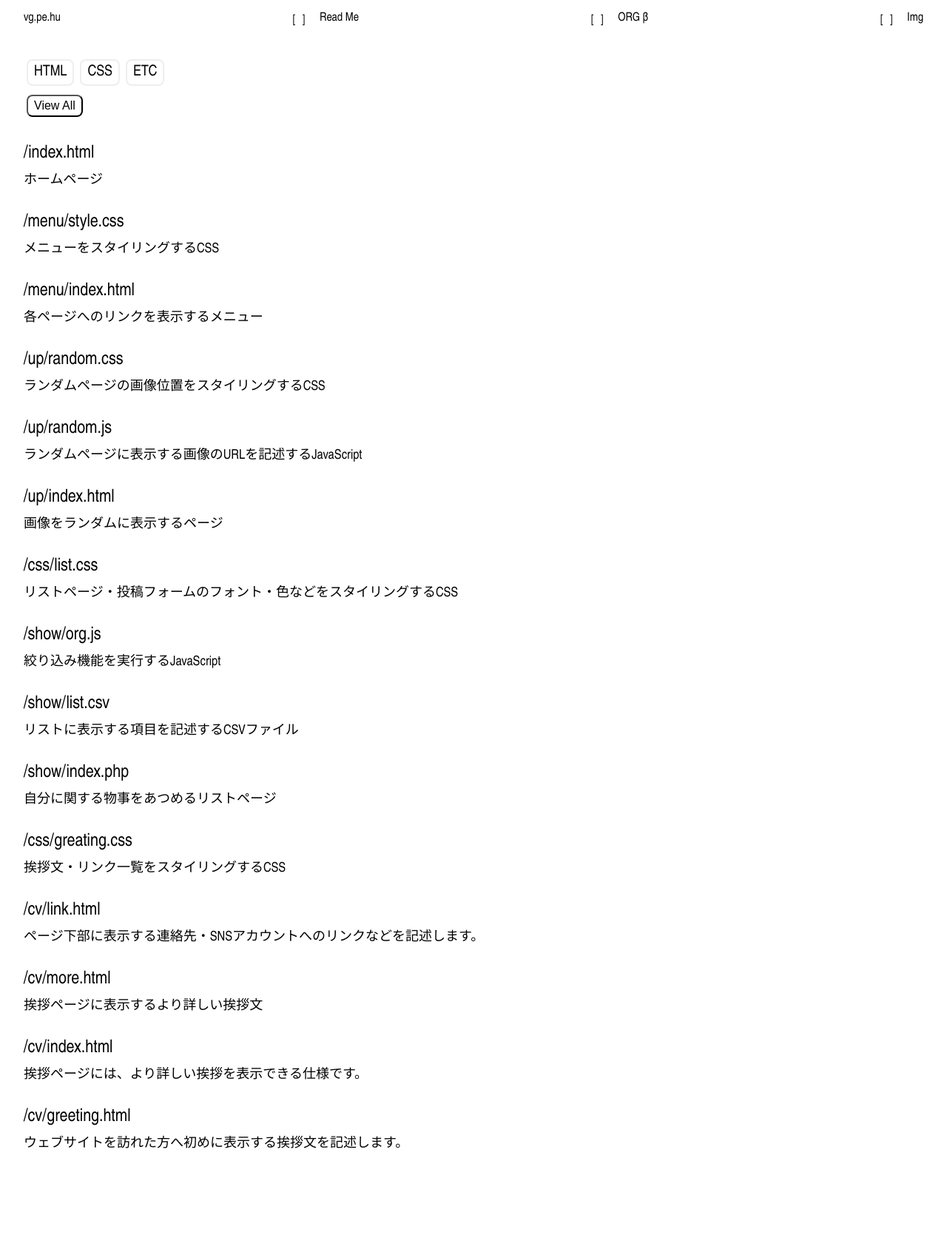
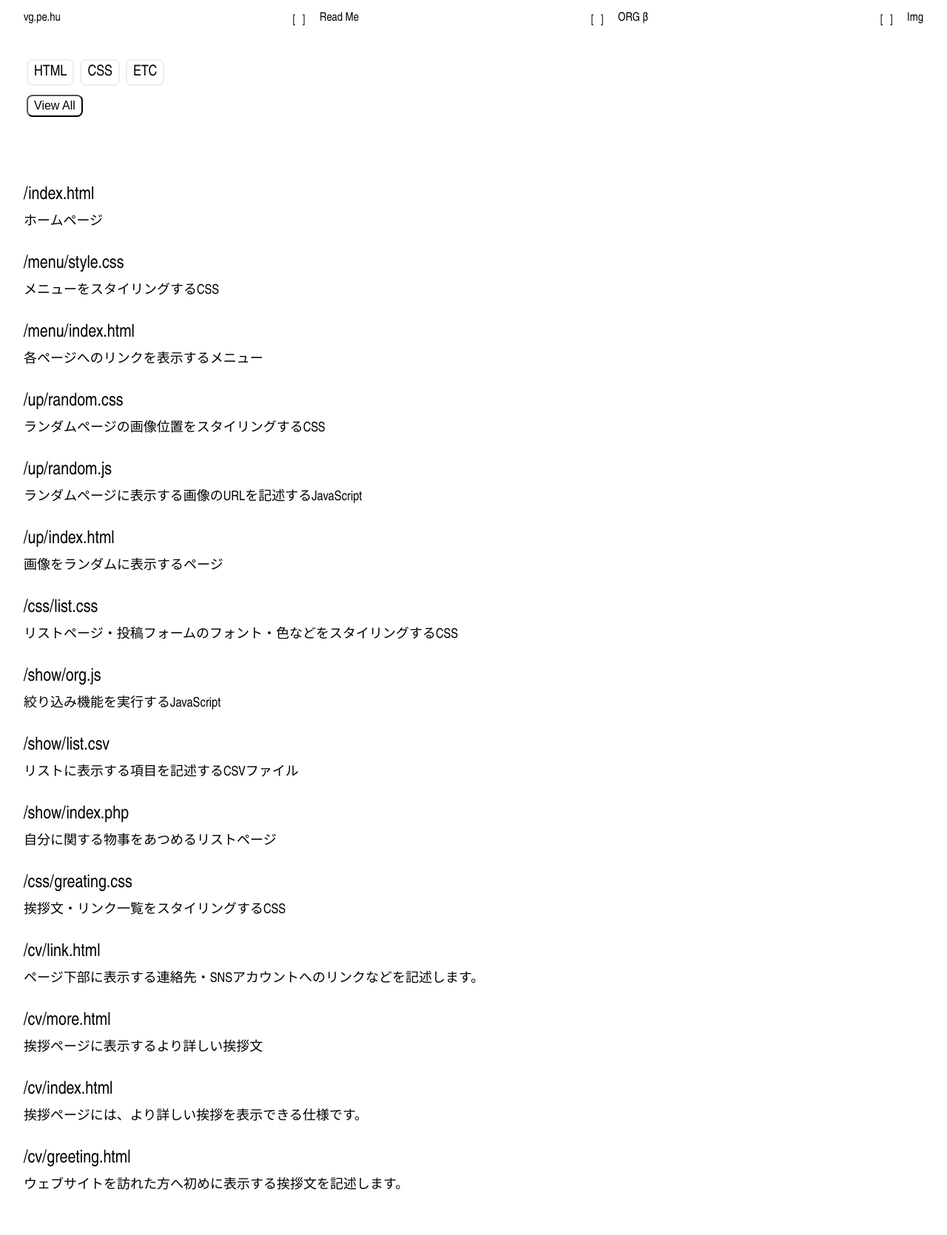
Before and after one commit to verygois/verygois.github.io, a PHP site: page /org.php in a window 1280 px wide. Shown: the whole page at 74% size. Before the commit the page ends 1552 px from the top, so only its background shows below. Run offline with PHP 8.4, Linux system fonts and the light colour scheme; some libraries are stand-ins or nearby versions.

Commit message:
Update org.css

```diff
--- a/css/org.css
+++ b/css/org.css
@@ -34,14 +34,14 @@ hr {
 #org,
 .list {
   width: 95%;
-  margin: auto;
+  margin: 2.5rem 2.5%;
 }
 
 #org {
   position: relative;
   top: 0;
   z-index: 2;
-  padding: 4.5rem 0 0;
+  padding: 2rem 0;
 }
 
 #org ul {
@@ -96,7 +96,7 @@ button:hover {
 
 .list {
   position: relative;
-  padding: 1rem 0;
+  padding: 0;
   display: flex;
   flex-direction: column-reverse;
 }
```
